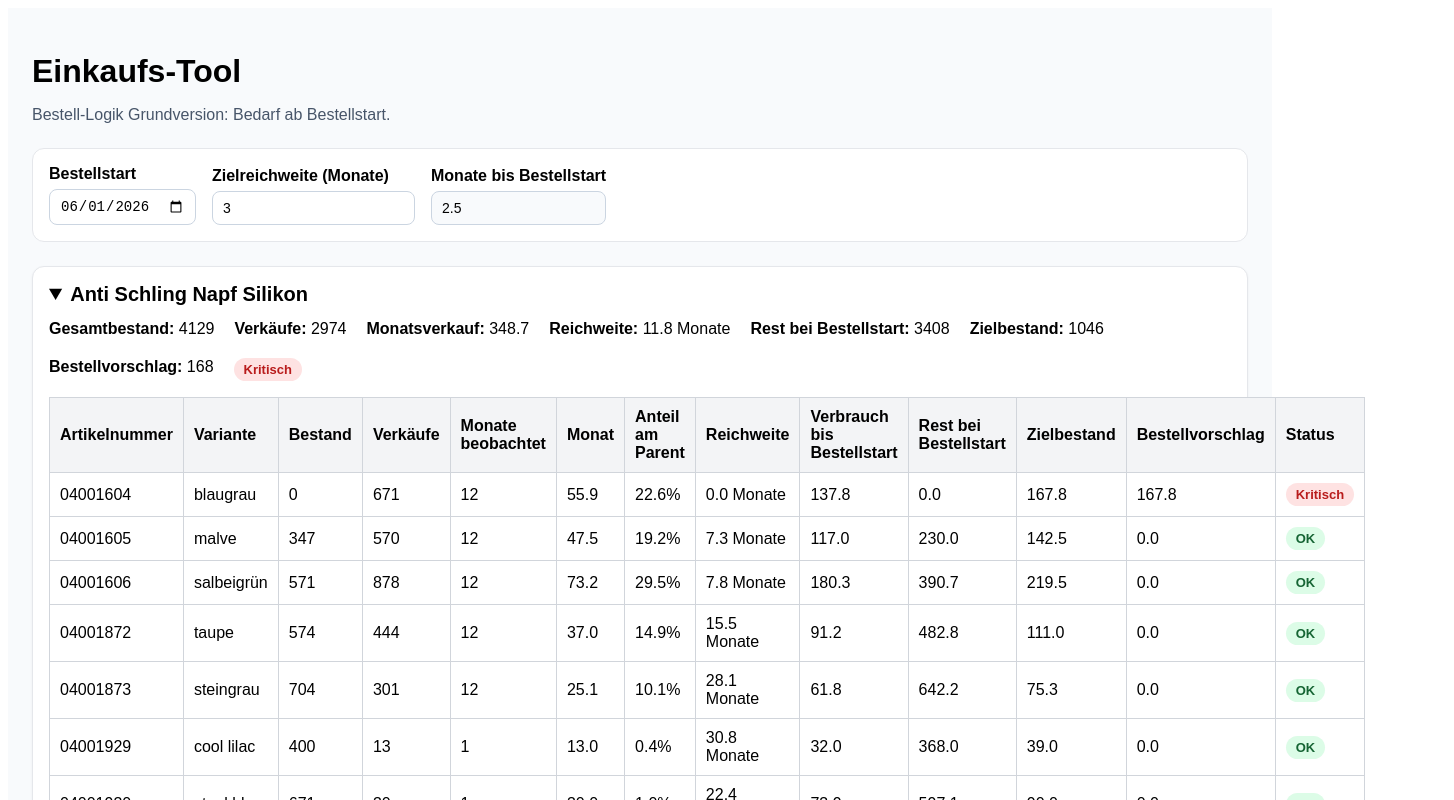
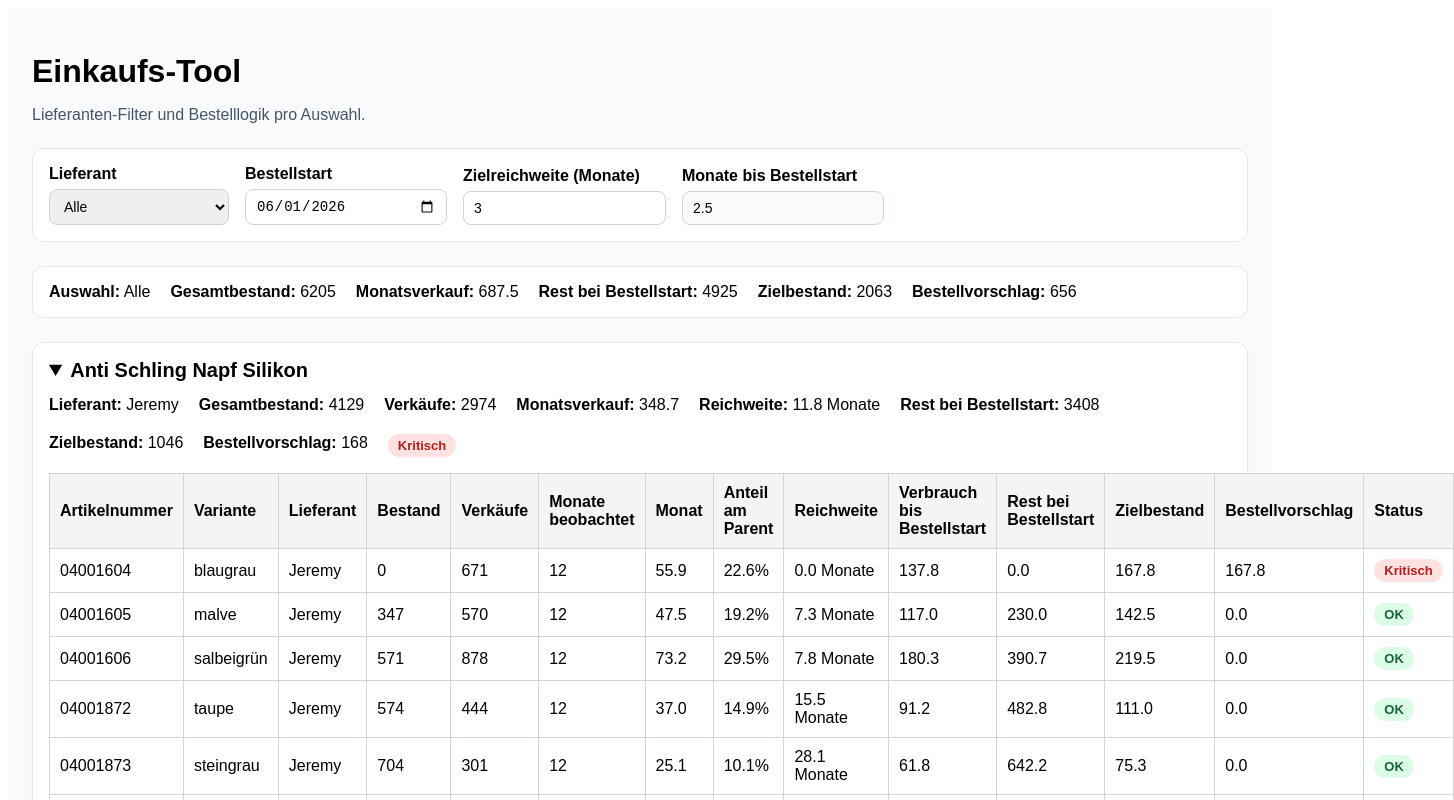
Before and after one commit to kingelvis150888-byte/einkaufs-tool, a Next.js app: page / in a window 1280 px wide. Shown: the top 800 px of the page, 1454 px wide, since content can reach past the window. Built offline with nearby package versions, Linux system fonts and the light colour scheme.

Commit message:
Update page.js

```diff
--- a/app/page.js
+++ b/app/page.js
@@ -4,6 +4,7 @@ import { useMemo, useState } from "react";
 
 const data = [
   {
+    supplier: "Jeremy",
     parent: "Anti Schling Napf Silikon",
     variant: "blaugrau",
     articleNumber: "04001604",
@@ -12,6 +13,7 @@ const data = [
     monthsObserved: 12,
   },
   {
+    supplier: "Jeremy",
     parent: "Anti Schling Napf Silikon",
     variant: "malve",
     articleNumber: "04001605",
@@ -20,6 +22,7 @@ const data = [
     monthsObserved: 12,
   },
   {
+    supplier: "Jeremy",
     parent: "Anti Schling Napf Silikon",
     variant: "salbeigrün",
     articleNumber: "04001606",
@@ -28,6 +31,7 @@ const data = [
     monthsObserved: 12,
   },
   {
+    supplier: "Jeremy",
     parent: "Anti Schling Napf Silikon",
     variant: "taupe",
     articleNumber: "04001872",
@@ -36,6 +40,7 @@ const data = [
     monthsObserved: 12,
   },
   {
+    supplier: "Jeremy",
     parent: "Anti Schling Napf Silikon",
     variant: "steingrau",
     articleNumber: "04001873",
@@ -44,6 +49,7 @@ const data = [
     monthsObserved: 12,
   },
   {
+    supplier: "Jeremy",
     parent: "Anti Schling Napf Silikon",
     variant: "cool lilac",
     articleNumber: "04001929",
@@ -52,6 +58,7 @@ const data = [
     monthsObserved: 1,
   },
   {
+    supplier: "Jeremy",
     parent: "Anti Schling Napf Silikon",
     variant: "steel blue",
     articleNumber: "04001930",
@@ -60,6 +67,7 @@ const data = [
     monthsObserved: 1,
   },
   {
+    supplier: "Jeremy",
     parent: "Anti Schling Napf Silikon",
     variant: "ruby",
     articleNumber: "04001931",
@@ -68,6 +76,7 @@ const data = [
     monthsObserved: 1,
   },
   {
+    supplier: "Jeremy",
     parent: "Anti Schling Napf Silikon",
     variant: "graphite grey",
     articleNumber: "04001932",
@@ -77,6 +86,7 @@ const data = [
   },
 
   {
+    supplier: "Jeremy",
     parent: "Napfunterlage Silikon",
     variant: "stone grey",
     articleNumber: "04001553",
@@ -85,6 +95,7 @@ const data = [
     monthsObserved: 12,
   },
   {
+    supplier: "Jeremy",
     parent: "Napfunterlage Silikon",
     variant: "rose",
     articleNumber: "04001555",
@@ -93,6 +104,7 @@ const data = [
     monthsObserved: 12,
   },
   {
+    supplier: "Jeremy",
     parent: "Napfunterlage Silikon",
     variant: "steel blue",
     articleNumber: "04001556",
@@ -101,6 +113,7 @@ const data = [
     monthsObserved: 12,
   },
   {
+    supplier: "Jeremy",
     parent: "Napfunterlage Silikon",
     variant: "anthrazit",
     articleNumber: "04001563",
@@ -109,6 +122,7 @@ const data = [
     monthsObserved: 12,
   },
   {
+    supplier: "Jeremy",
     parent: "Napfunterlage Silikon",
     variant: "salbeigrün",
     articleNumber: "04001564",
@@ -117,6 +131,7 @@ const data = [
     monthsObserved: 12,
   },
   {
+    supplier: "Jeremy",
     parent: "Napfunterlage Silikon",
     variant: "lilac",
     articleNumber: "04001884",
@@ -186,11 +201,13 @@ const inputStyle = {
   border: "1px solid #cbd5e1",
   borderRadius: 8,
   fontSize: 14,
+  minWidth: 180,
 };
 
 export default function Home() {
   const [orderDate, setOrderDate] = useState("2026-06-01");
   const [targetMonths, setTargetMonths] = useState(3);
+  const [supplierFilter, setSupplierFilter] = useState("Alle");
 
   const today = useMemo(() => new Date("2026-03-18"), []);
   const orderDateObj = useMemo(() => new Date(orderDate), [orderDate]);
@@ -201,7 +218,40 @@ export default function Home() {
     return Math.max(0, diffDays / 30.44);
   }, [orderDateObj, today]);
 
-  const grouped = groupData(data);
+  const suppliers = ["Alle", ...new Set(data.map((item) => item.supplier))];
+
+  const filteredData = useMemo(() => {
+    if (supplierFilter === "Alle") return data;
+    return data.filter((item) => item.supplier === supplierFilter);
+  }, [supplierFilter]);
+
+  const grouped = groupData(filteredData);
+
+  const overallMonthlySales = filteredData.reduce(
+    (sum, item) => sum + getMonthlySales(item.sales, item.monthsObserved),
+    0
+  );
+  const overallStock = filteredData.reduce((sum, item) => sum + item.stock, 0);
+  const overallProjectedAtOrder = filteredData.reduce((sum, item) => {
+    const monthlySales = getMonthlySales(item.sales, item.monthsObserved);
+    const projectedSalesUntilOrder = monthlySales * monthsUntilOrder;
+    const projectedStockAtOrder = Math.max(0, item.stock - projectedSalesUntilOrder);
+    return sum + projectedStockAtOrder;
+  }, 0);
+
+  const overallTargetStock = filteredData.reduce((sum, item) => {
+    const monthlySales = getMonthlySales(item.sales, item.monthsObserved);
+    return sum + monthlySales * targetMonths;
+  }, 0);
+
+  const overallRecommendation = filteredData.reduce((sum, item) => {
+    const monthlySales = getMonthlySales(item.sales, item.monthsObserved);
+    const projectedSalesUntilOrder = monthlySales * monthsUntilOrder;
+    const projectedStockAtOrder = Math.max(0, item.stock - projectedSalesUntilOrder);
+    const targetStock = monthlySales * targetMonths;
+    const recommendedOrderQty = Math.max(0, targetStock - projectedStockAtOrder);
+    return sum + recommendedOrderQty;
+  }, 0);
 
   return (
     <main
@@ -214,7 +264,7 @@ export default function Home() {
     >
       <h1 style={{ marginBottom: 8 }}>Einkaufs-Tool</h1>
       <p style={{ marginBottom: 24, color: "#475569" }}>
-        Bestell-Logik Grundversion: Bedarf ab Bestellstart.
+        Lieferanten-Filter und Bestelllogik pro Auswahl.
       </p>
 
       <div
@@ -230,6 +280,21 @@ export default function Home() {
           marginBottom: 24,
         }}
       >
+        <div>
+          <div style={{ marginBottom: 6, fontWeight: 700 }}>Lieferant</div>
+          <select
+            value={supplierFilter}
+            onChange={(e) => setSupplierFilter(e.target.value)}
+            style={inputStyle}
+          >
+            {suppliers.map((supplier) => (
+              <option key={supplier} value={supplier}>
+                {supplier}
+              </option>
+            ))}
+          </select>
+        </div>
+
         <div>
           <div style={{ marginBottom: 6, fontWeight: 700 }}>Bestellstart</div>
           <input
@@ -260,6 +325,26 @@ export default function Home() {
         </div>
       </div>
 
+      <div
+        style={{
+          display: "flex",
+          gap: 20,
+          flexWrap: "wrap",
+          background: "white",
+          border: "1px solid #e5e7eb",
+          borderRadius: 12,
+          padding: 16,
+          marginBottom: 24,
+        }}
+      >
+        <div><strong>Auswahl:</strong> {supplierFilter}</div>
+        <div><strong>Gesamtbestand:</strong> {overallStock.toFixed(0)}</div>
+        <div><strong>Monatsverkauf:</strong> {overallMonthlySales.toFixed(1)}</div>
+        <div><strong>Rest bei Bestellstart:</strong> {overallProjectedAtOrder.toFixed(0)}</div>
+        <div><strong>Zielbestand:</strong> {overallTargetStock.toFixed(0)}</div>
+        <div><strong>Bestellvorschlag:</strong> {overallRecommendation.toFixed(0)}</div>
+      </div>
+
       {Object.entries(grouped).map(([parent, items]) => {
         const enrichedItems = items.map((item) => {
           const monthlySales = getMonthlySales(item.sales, item.monthsObserved);
@@ -267,9 +352,10 @@ export default function Home() {
           const projectedStockAtOrder = Math.max(0, item.stock - projectedSalesUntilOrder);
           const targetStock = monthlySales * targetMonths;
           const recommendedOrderQty = Math.max(0, targetStock - projectedStockAtOrder);
-          const share = items.reduce((sum, row) => sum + row.sales, 0) > 0
-            ? (item.sales / items.reduce((sum, row) => sum + row.sales, 0)) * 100
-            : 0;
+          const share =
+            items.reduce((sum, row) => sum + row.sales, 0) > 0
+              ? (item.sales / items.reduce((sum, row) => sum + row.sales, 0)) * 100
+              : 0;
           const coverage = getCoverageMonths(item.stock, monthlySales);
           const status = getStatus(item.stock, monthlySales);
 
@@ -290,15 +376,11 @@ export default function Home() {
         const totalSales = enrichedItems.reduce((sum, item) => sum + item.sales, 0);
         const totalMonthlySales = enrichedItems.reduce((sum, item) => sum + item.monthlySales, 0);
         const parentCoverage = getCoverageMonths(totalStock, totalMonthlySales);
-
         const parentProjectedStockAtOrder = enrichedItems.reduce(
           (sum, item) => sum + item.projectedStockAtOrder,
           0
         );
-        const parentTargetStock = enrichedItems.reduce(
-          (sum, item) => sum + item.targetStock,
-          0
-        );
+        const parentTargetStock = enrichedItems.reduce((sum, item) => sum + item.targetStock, 0);
         const parentRecommendedOrderQty = enrichedItems.reduce(
           (sum, item) => sum + item.recommendedOrderQty,
           0
@@ -337,6 +419,7 @@ export default function Home() {
                 marginBottom: 16,
               }}
             >
+              <div><strong>Lieferant:</strong> {items[0].supplier}</div>
               <div><strong>Gesamtbestand:</strong> {totalStock.toFixed(0)}</div>
               <div><strong>Verkäufe:</strong> {totalSales.toFixed(0)}</div>
               <div><strong>Monatsverkauf:</strong> {totalMonthlySales.toFixed(1)}</div>
@@ -352,6 +435,7 @@ export default function Home() {
                 <tr>
                   <th style={th}>Artikelnummer</th>
                   <th style={th}>Variante</th>
+                  <th style={th}>Lieferant</th>
                   <th style={th}>Bestand</th>
                   <th style={th}>Verkäufe</th>
                   <th style={th}>Monate beobachtet</th>
@@ -370,6 +454,7 @@ export default function Home() {
                   <tr key={item.articleNumber}>
                     <td style={td}>{item.articleNumber}</td>
                     <td style={td}>{item.variant}</td>
+                    <td style={td}>{item.supplier}</td>
                     <td style={td}>{item.stock}</td>
                     <td style={td}>{item.sales}</td>
                     <td style={td}>{item.monthsObserved}</td>
```
